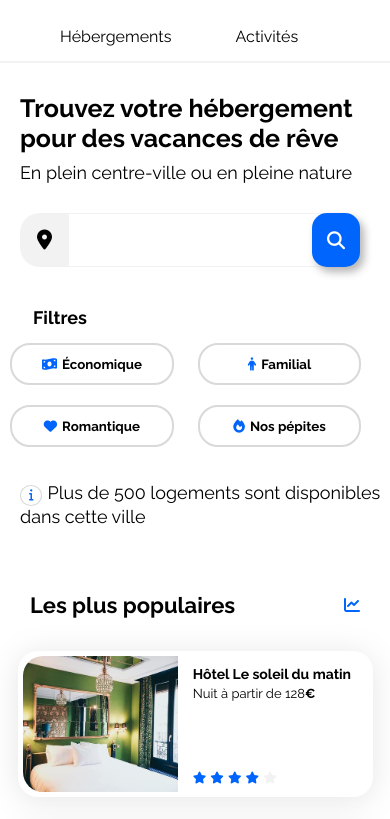
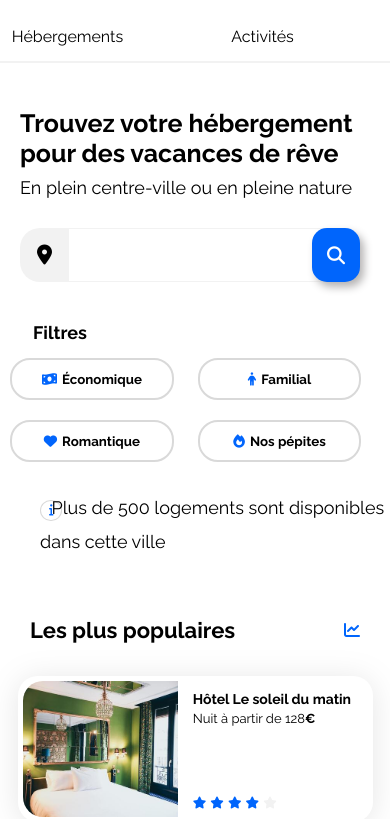
Before and after one commit to Owweane/Booki, a plain HTML site: page index.html in a window 390 px wide. Shown: the part 53-872 px from the top of the page. Drawn offline with Linux system fonts and the light colour scheme.

Commit message:
Update style.css

```diff
--- a/css/style.css
+++ b/css/style.css
@@ -472,6 +472,13 @@ footer li {
     .buttonflex {
         margin-bottom: -20px;
         margin-top: 25px;
+        display: flex;
+        margin-left: 20px;
+    }
+
+    .buttonflex i {
+        margin-bottom: 10px;
+        margin-right: -10px;
     }
 
 
@@ -490,7 +497,6 @@ footer li {
     header nav {
         width: 100%;
         margin-top: 30px;
-        margin-left: 20px;
         margin-bottom: 15px
     }
 
@@ -505,12 +511,31 @@ footer li {
         display: flex;
         justify-content: space-between;
         flex-wrap: wrap;
-        border-bottom: 2px solid #F2F2F2;
     }
 
+    header ul {
+         display: flex;
+         display: flex;
+        flex-direction: row;
+        margin: 0;
+        padding-left: 0;
+        justify-content: space-around;
+        gap: 0;
+    }
+
+
     header li {
+        flex: 1;
         list-style: none;
         padding-left: 0px;
+        text-align: center;
+        display: flex;
+        justify-content: center;
+        width: 100%;
+        text-align: center;
+        border-bottom: 2px solid #f2f2f2;
+        display: block;
+        padding-bottom: 15px;
     }
 
     li:hover {
@@ -609,6 +634,7 @@ footer li {
 
 .activites-text {
     flex-direction: column;
+    align-items: center;
 }
 
 .activites-card {
```
